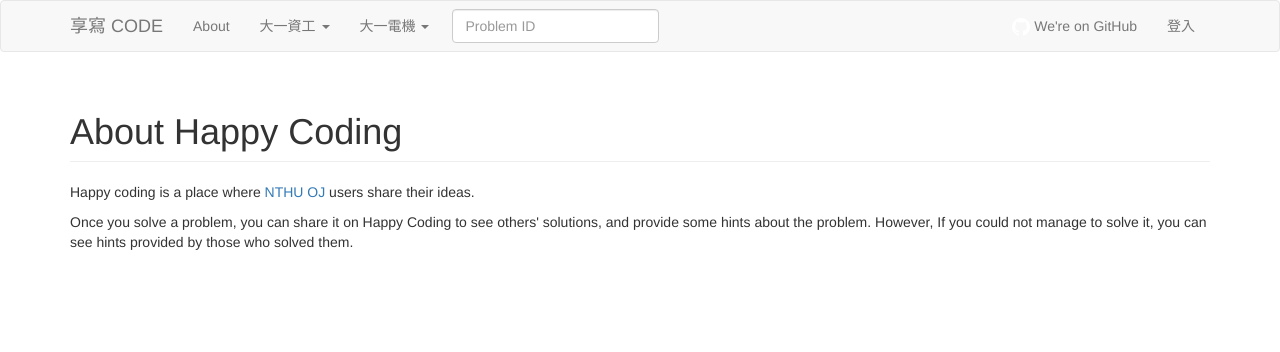
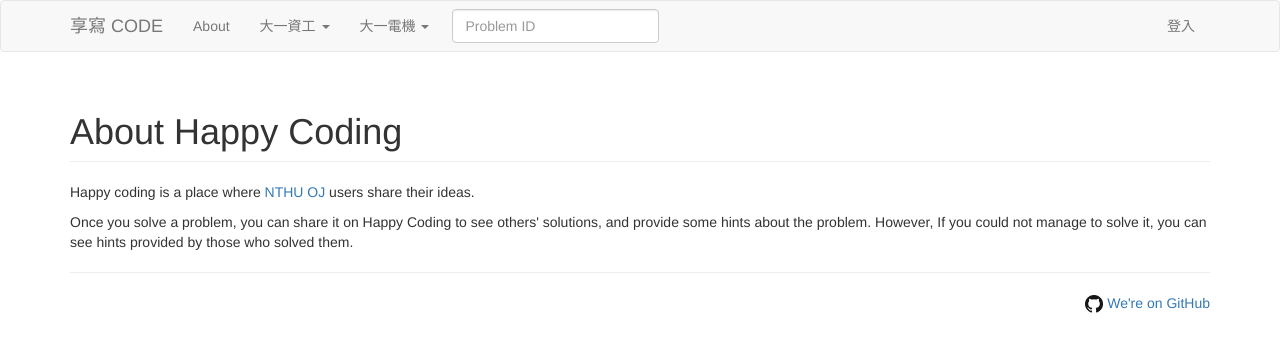
Before and after one commit to afg-archive/happycoding, a Python web app: template problem/jinja2/about.html in a window 1280 px wide. Shown: the top 352 px of the page. Run offline with Jinja, Linux system fonts and the light colour scheme; the template is opened without the code that fills it: most values are stand-ins (such as "Sample title", 1, 10 or a date in 2020); some libraries are stand-ins or nearby versions.

Commit message:
put wog into footer

```diff
--- a/problem/jinja2/base.html
+++ b/problem/jinja2/base.html
@@ -20,7 +20,11 @@
   {% include 'messages.html' %}
   {% block content %}
   {% endblock content %}
+  {% if request.path != '/' %}
+  <hr>
+  <div class="text-right" style="margin-bottom: 1em"><a href="https://github.com/afg984/happycoding" target="_blank"><img src={{ static("GitHub-Mark-64px.png") }} style="height: 1.3em"> We're on GitHub</a></div>
   </div>
+  {% endif %}
   {% endblock body %}
   {% block endbody %}
   <script src="https://ajax.googleapis.com/ajax/libs/jquery/1.11.3/jquery.min.js"></script>
--- a/problem/jinja2/navbar.html
+++ b/problem/jinja2/navbar.html
@@ -37,7 +37,6 @@
         {% endif %}
       </ul>
       <ul class="nav navbar-nav navbar-right">
-        <li><a href="https://github.com/afg984/happycoding" target="_blank"><img src={{ static("GitHub-Mark-Light-64px.png") }} style="height: 1.3em"> We're on GitHub</a></li>
         {% if request.user.is_authenticated() %}
         <li><a href="{{ url('accounts:profile', pk=request.user.pk) }}">{{ request.user }}</a></li>
         <li><a href="{{ url('accounts:logout') }}?next={{ request.path }}" title="不享寫 Code?">登出</a></li>
```
Also changed, not shown: problem/static/GitHub-Mark-64px.png (added).
